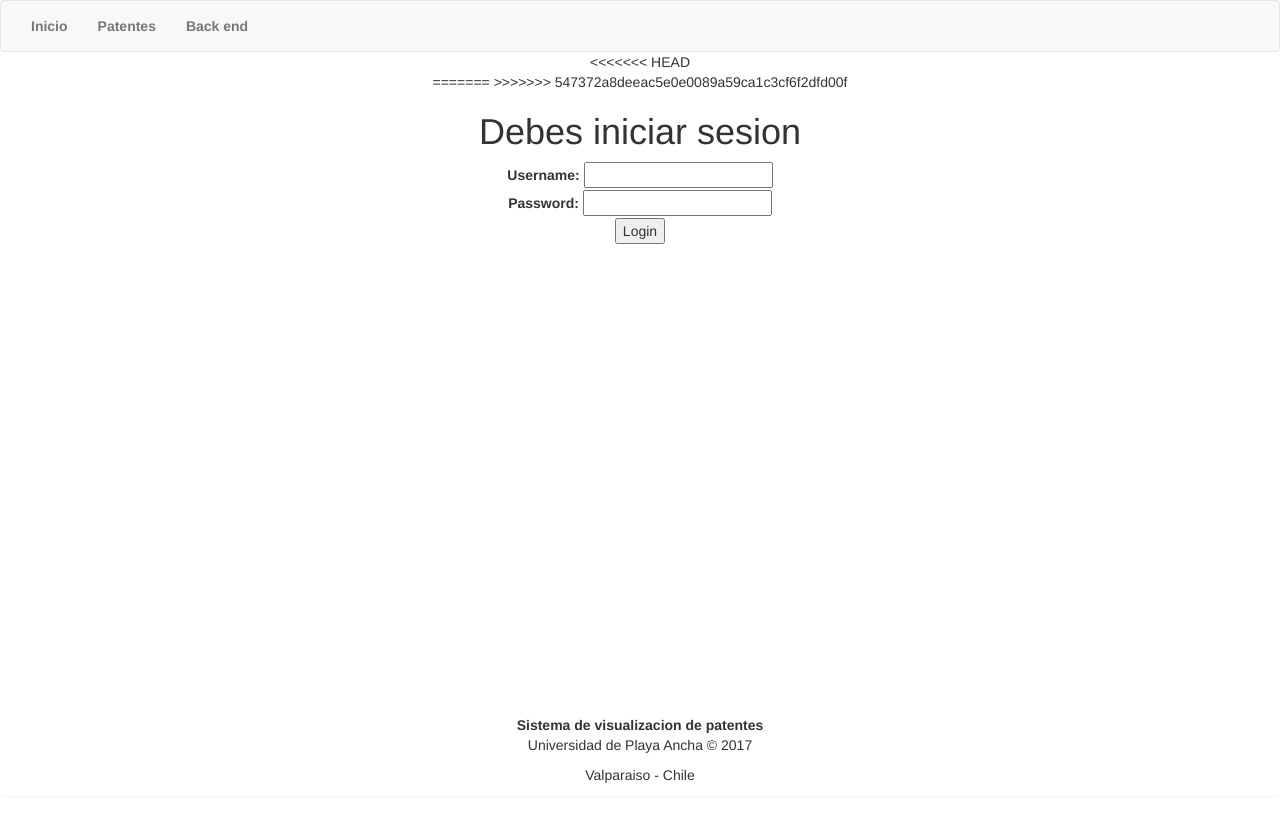
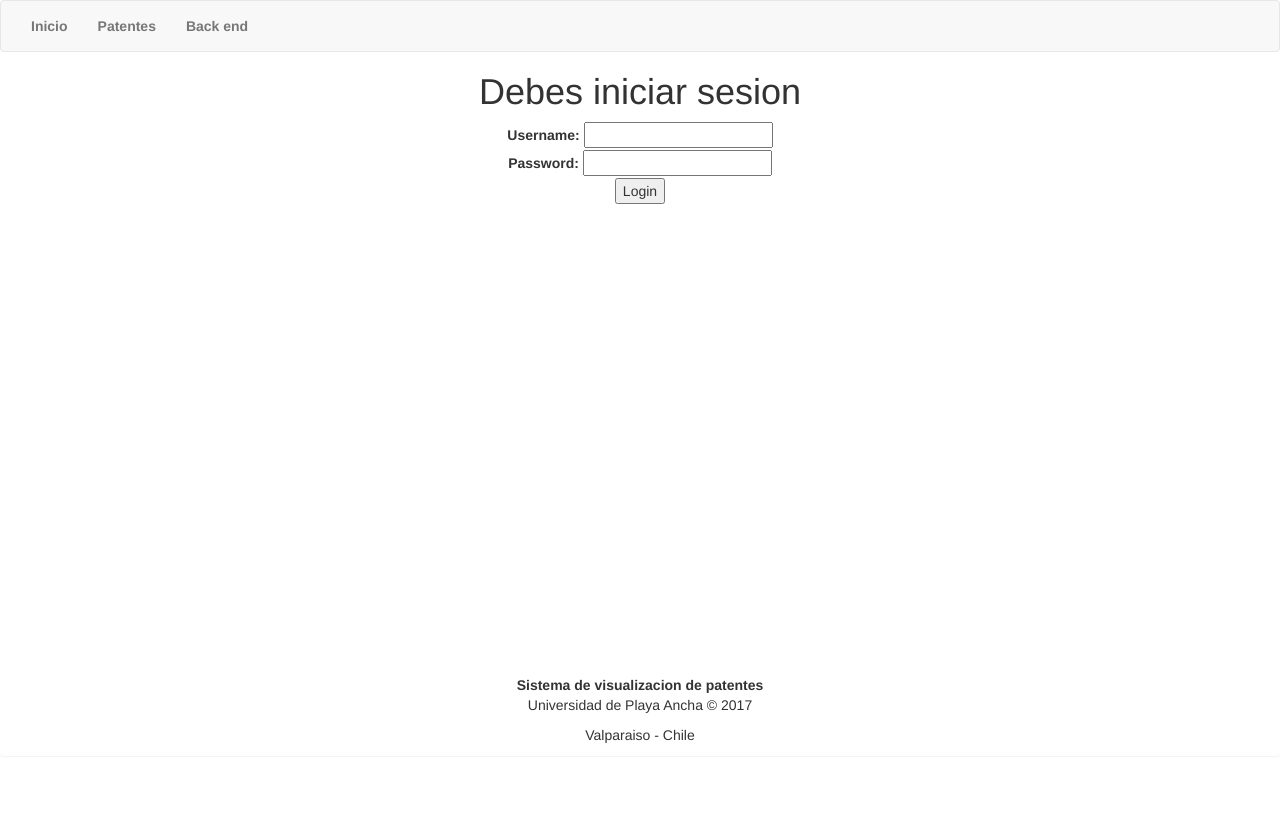
Before and after one commit to fottgames/Taller-Integrado, a CodeIgniter app: page /taller-integrado/index.php/login/index in a window 1280 px wide. After the commit the page ends 743 px from the top, so only its background shows below. Run offline with CodeIgniter, Linux system fonts and the light colour scheme; some libraries are stand-ins or nearby versions.

Commit message:
quitado comentarios raros

```diff
--- a/application/views/View_login.php
+++ b/application/views/View_login.php
@@ -3,12 +3,9 @@
  <head>
    <title>Loogin</title>
  </head>
-<<<<<<< HEAD
  <body>
      <div style="align-content: center">
-=======
  <body class="text-center">
->>>>>>> 547372a8deeac5e0e0089a59ca1c3cf6f2dfd00f
    <h1>Debes iniciar sesion</h1>
    <?php echo validation_errors(); ?>
    <?php echo form_open('validar_login'); ?>
```
